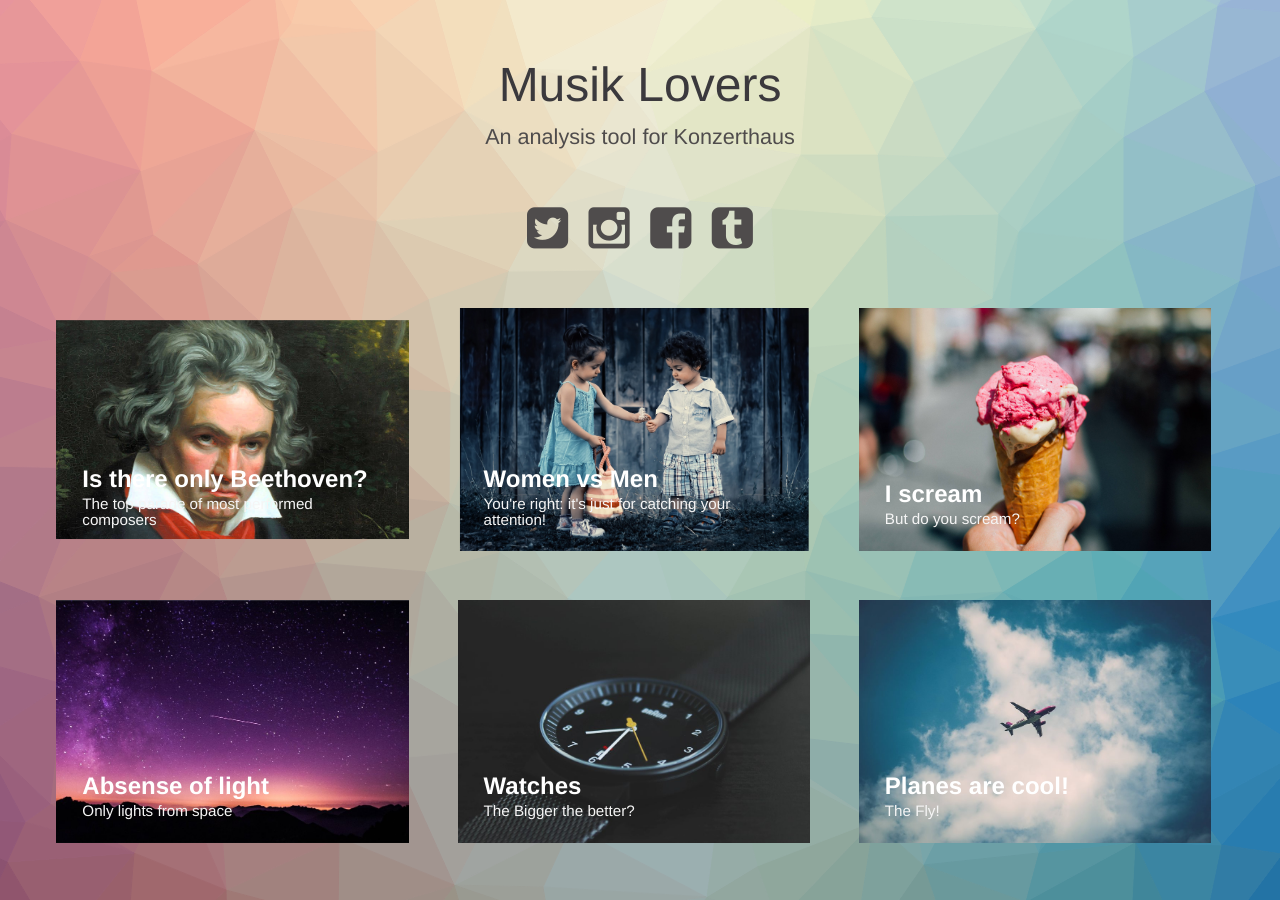
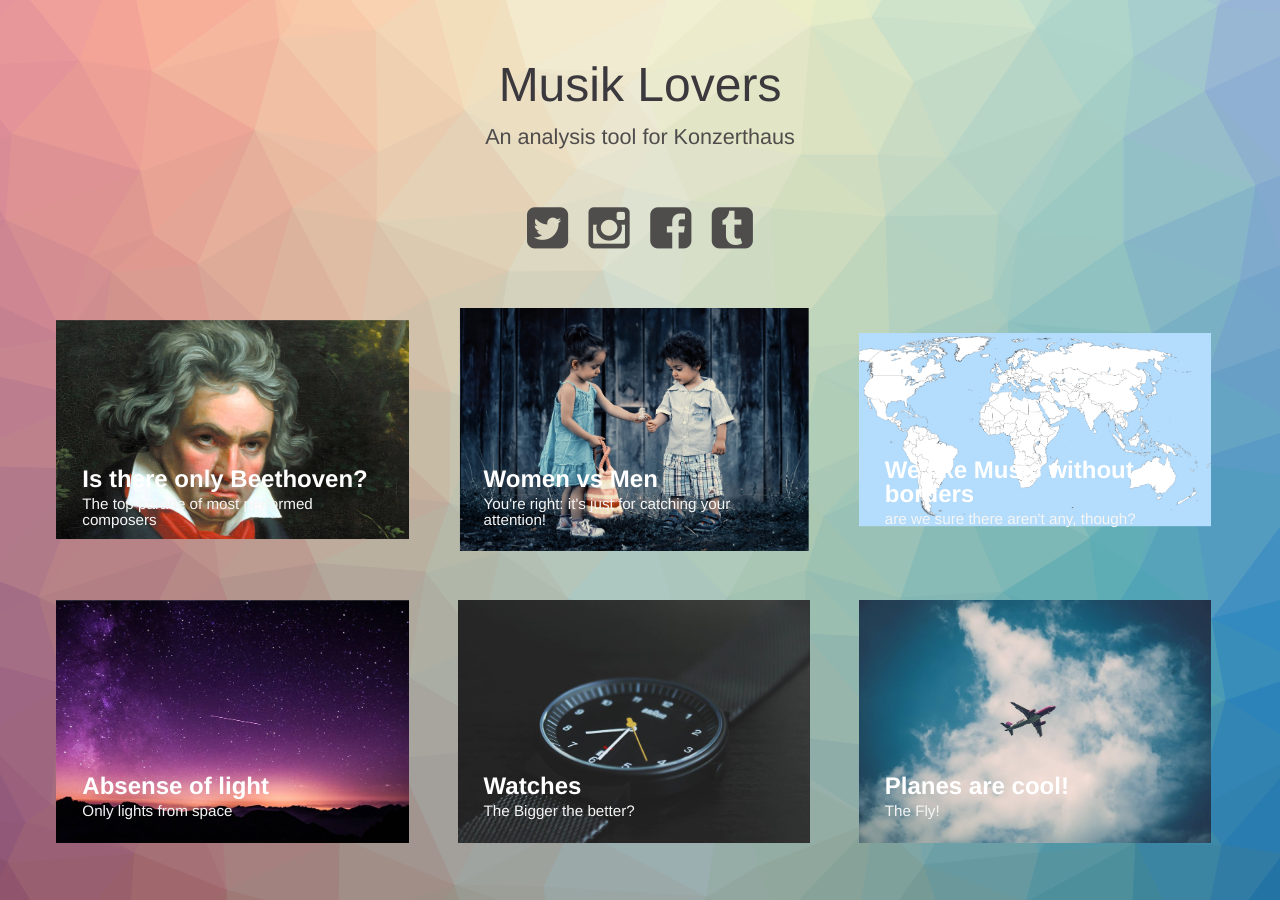
Before and after one commit to Adsidera/musiklovers.github.io, a Jekyll site: the page built from index.html, in a window 1280 px wide. Built offline with Jekyll 4.4.1, drawn with Linux system fonts in a browser that asks for light colours; nearby versions of some CDN libraries; grey boxes are pictures that could not be loaded.

Commit message:
Moved '_posts/2015-04-24-i-scream.markdown' to '_posts/2017-11-11-we-like-music-without-borders.markdown' via CloudCannon

```diff
--- a/_posts/2015-04-24-i-scream.markdown
+++ b/_posts/2017-11-11-we-like-music-without-borders.markdown
@@ -1,16 +1,19 @@
 ---
-title:  "I scream"
-subtitle: "But do you scream?"
-author: "Wferr"
-avatar: "img/authors/wferr.png"
-image: "img/e.jpg"
-date:   2015-04-24 12:12:12
+title: We like Music without borders
+subtitle: 'are we sure there aren''t any, though?'
+author: adsidera
+avatar: img/authors/adsidera.jpeg
+image: /img/worldmap.png
+date: 2017-11-11 12:12:00
 ---
 
+
 ### Dolor sit amet?
+
 Lorem ipsum dolor sit amet, consectetur adipiscing elit. Proin vestibulum non mi non pulvinar. Donec tempus risus vel ex fringilla tempor. Vivamus pharetra non mauris quis fermentum. Vestibulum sed maximus elit, sit amet suscipit orci. Morbi at enim at libero dignissim egestas vel ac nisi. Etiam at lectus a arcu sodales consequat. Aliquam consequat ligula sed purus tincidunt, a ultrices nibh dapibus. Phasellus convallis ipsum nec semper ultricies. In facilisis lacus velit, sit amet lacinia velit blandit id. Nullam ut magna erat. Aliquam sit amet dapibus odio, aliquet tempus tortor. Donec in nisi massa.
 
 ### Aliquam suscipit.
+
 Cras eget nisl accumsan, porta nisl in, egestas sapien. Vestibulum gravida nulla sed facilisis tempor. Suspendisse maximus nisi sit amet velit sodales fringilla. Vivamus luctus risus eget dui consectetur porttitor. Maecenas ut ultrices orci. Maecenas mollis est eu sodales mollis. Nulla facilisi. Suspendisse eros arcu, elementum sed sem eu, pharetra rhoncus odio. Proin nec tincidunt velit. Cras nisl augue, faucibus sed mauris in, vestibulum mollis nisl. Nam id libero ultrices, consequat ex vitae, convallis nulla.
 
 Suspendisse lorem odio, blandit at nisl quis, hendrerit tempus tellus. Donec eget leo quis nisi vulputate consectetur. Praesent dignissim enim elit, congue luctus nisl cursus at. Sed rutrum molestie risus. Donec vulputate gravida accumsan. Vivamus tempus ullamcorper eleifend. Sed sagittis mi ut dolor tincidunt, ac rutrum nisi commodo.
```
